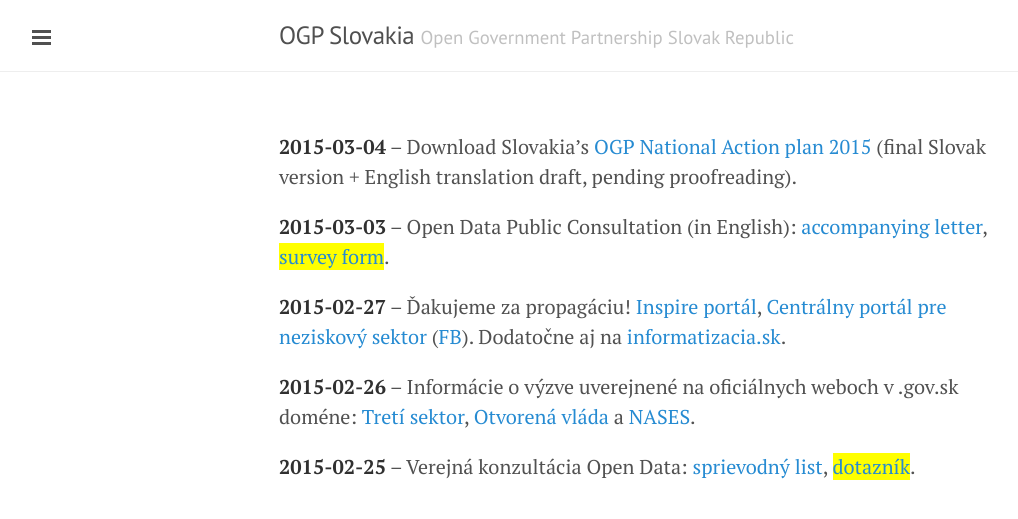
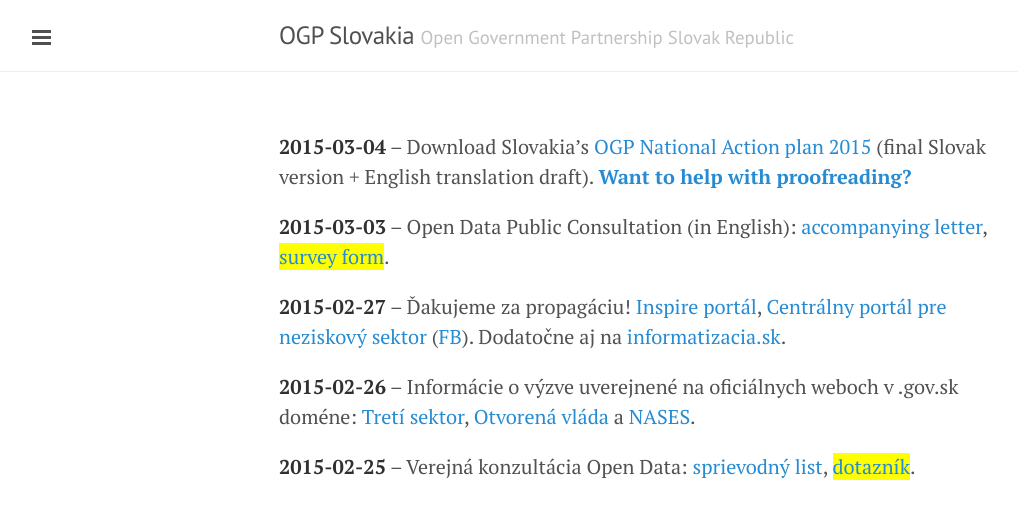
Before and after one commit to ogpslovakia/ogpslovakia.github.io, a Jekyll site: the page built from index.md, in a window 1280 px wide. Shown: the top 519 px of the page, without its empty margins (1-1019 px from the left). Built offline with Jekyll 4.4.1, drawn with Linux system fonts in a browser that asks for light colours; Markdown is read by kramdown in place of the engine named in the settings.

Commit message:
Add link to Google Doc (Action Plan proofreading)

```diff
--- a/index.md
+++ b/index.md
@@ -3,7 +3,7 @@ title: OGP SK home
 layout: default
 ---
 
-**2015-03-04** -- Download Slovakia's [OGP National Action plan 2015](download/2015/nap2015.zip) (final Slovak version + English translation draft, pending proofreading).
+**2015-03-04** -- Download Slovakia's [OGP National Action plan 2015](download/2015/nap2015.zip) (final Slovak version + English translation draft). **[Want to help with proofreading?](https://docs.google.com/document/d/1yJprJiUhk7YINkbtskQcxqQZfRu7HkEbp9ArsjS_Yr0)**
 
 **2015-03-03** -- Open Data Public Consultation (in English): [accompanying letter](http://bit.ly/opendataconsultation), <span style="background-color: yellow;">[survey form](http://bit.ly/consultation2015)</span>.
 
```
